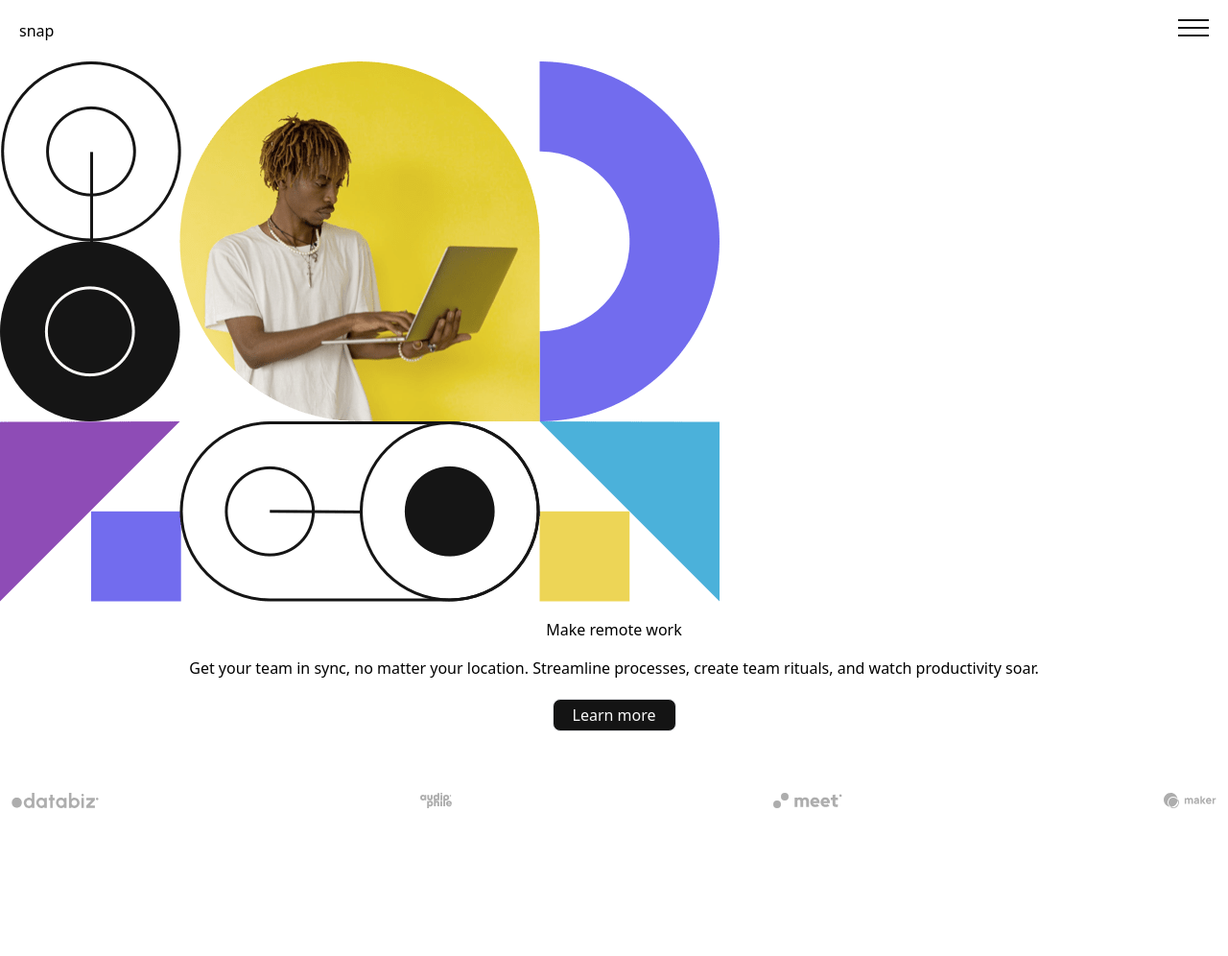
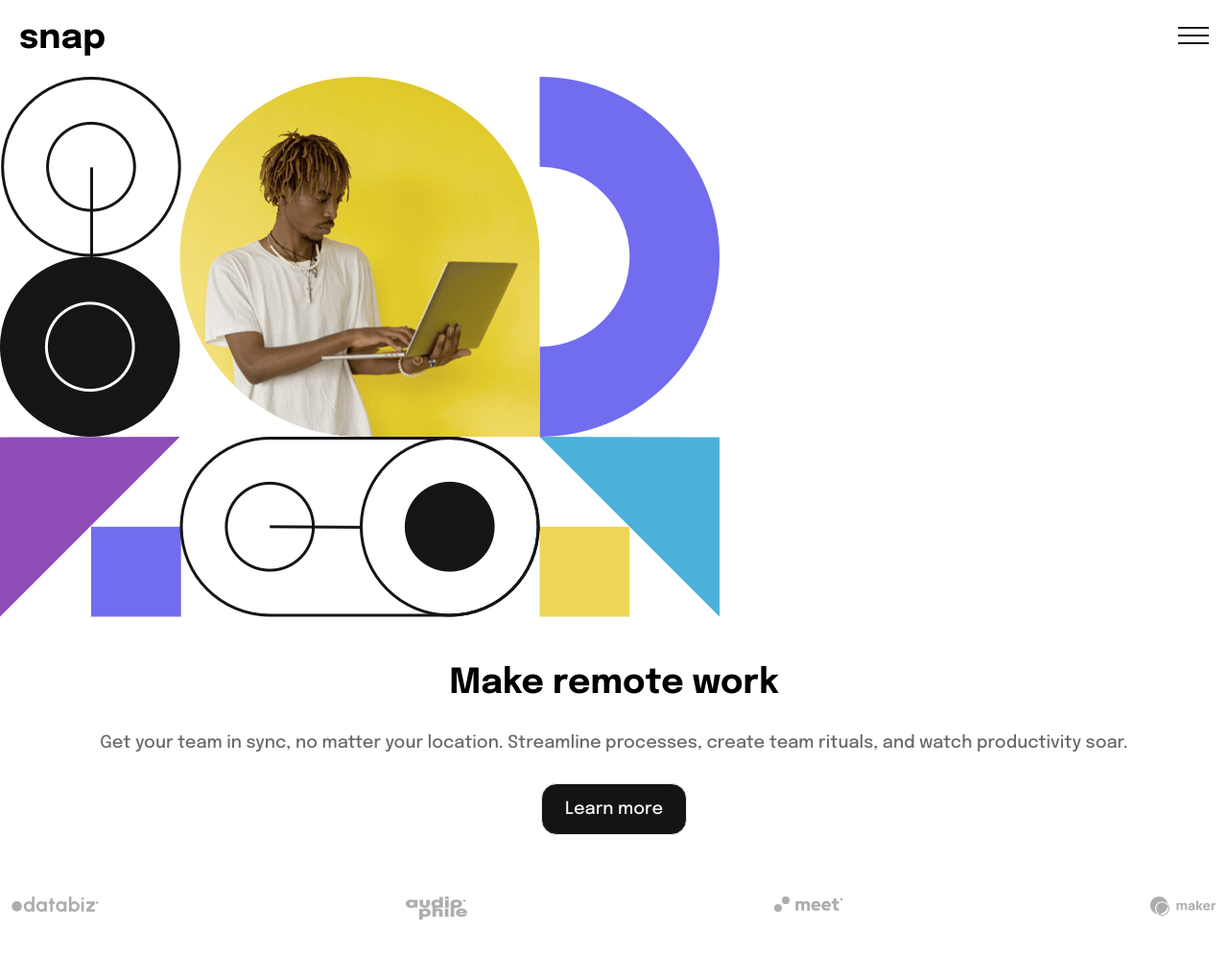
Before and after one commit to Jessepelumi/snap, a website: page public/index.html in a window 1280 px wide. Shown: the whole page at 96% size. Before the commit the page ends 886 px from the top, so only its background shows below. Drawn offline with Linux system fonts and the light colour scheme.

Commit message:
added styles to index page

```diff
--- a/public/index.html
+++ b/public/index.html
@@ -10,11 +10,11 @@
 </head>
 <body>
     <header class="flex justify-between p-5">
-        <div>
+        <div class="font-main font-bold text-4xl">
             <span>snap</span>
         </div>
 
-        <div>
+        <div class="pt-2">
             <span>
                 <img src="icons/icon-menu.svg" alt="menu">
             </span>
@@ -41,23 +41,23 @@
     </main>
 
     <article class="text-center">
-        <h1 class="p-4">
+        <h1 class="pt-12 pb-5 font-main font-bold text-4xl">
             Make remote work
         </h1>
-        <p class="w-3/4 m-auto">
+        <p class="p-2 m-auto font-main text-neutral-medium_gray text-lg">
             Get your team in sync, no matter your location. Streamline processes, create team rituals, and watch productivity soar.
         </p>
         <div class="p-5">
-            <button class="border px-5 py-1 rounded-lg text-neutral-almost_white bg-neutral-almost_black">
+            <button class="border px-6 py-3 rounded-2xl text-neutral-almost_white bg-neutral-almost_black font-main text-lg">
                 Learn more
             </button>
         </div>
 
         <div class="flex justify-between px-3 py-11">
             <img src="images/client-databiz.svg" alt="databiz" class="h-4">
-            <img src="images/client-audiophile.svg" alt="audiophile" class="h-4">
+            <img src="images/client-audiophile.svg" alt="audiophile" class="h-6 w-16">
             <img src="images/client-meet.svg" alt="meet" class="h-4">
-            <img src="images/client-maker.svg" alt="maker" class="h-4">
+            <img src="images/client-maker.svg" alt="maker" class="h-5">
         </div>
     </article>
 </body>
```
Also changed, not shown: public/styles.css.
